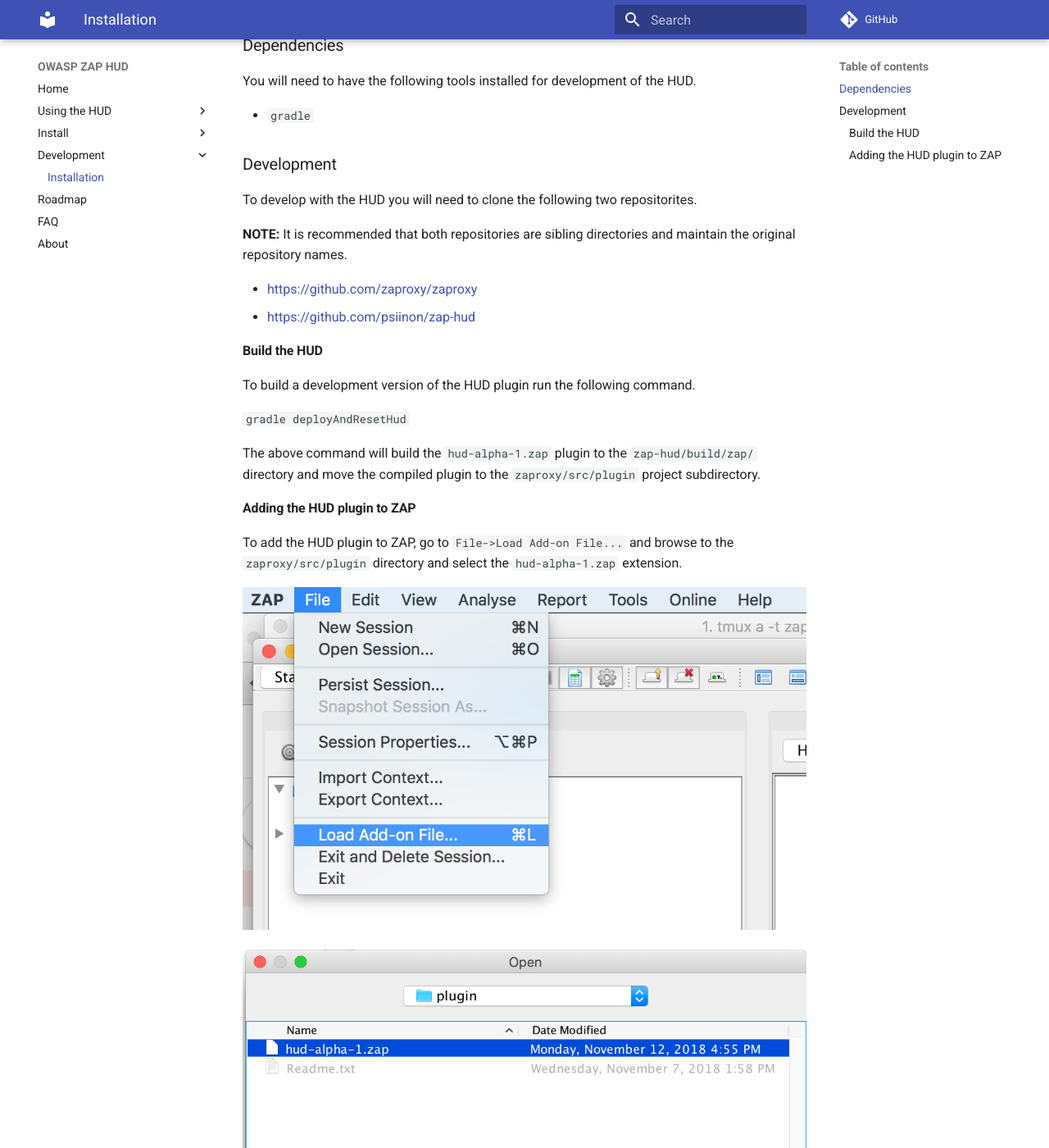
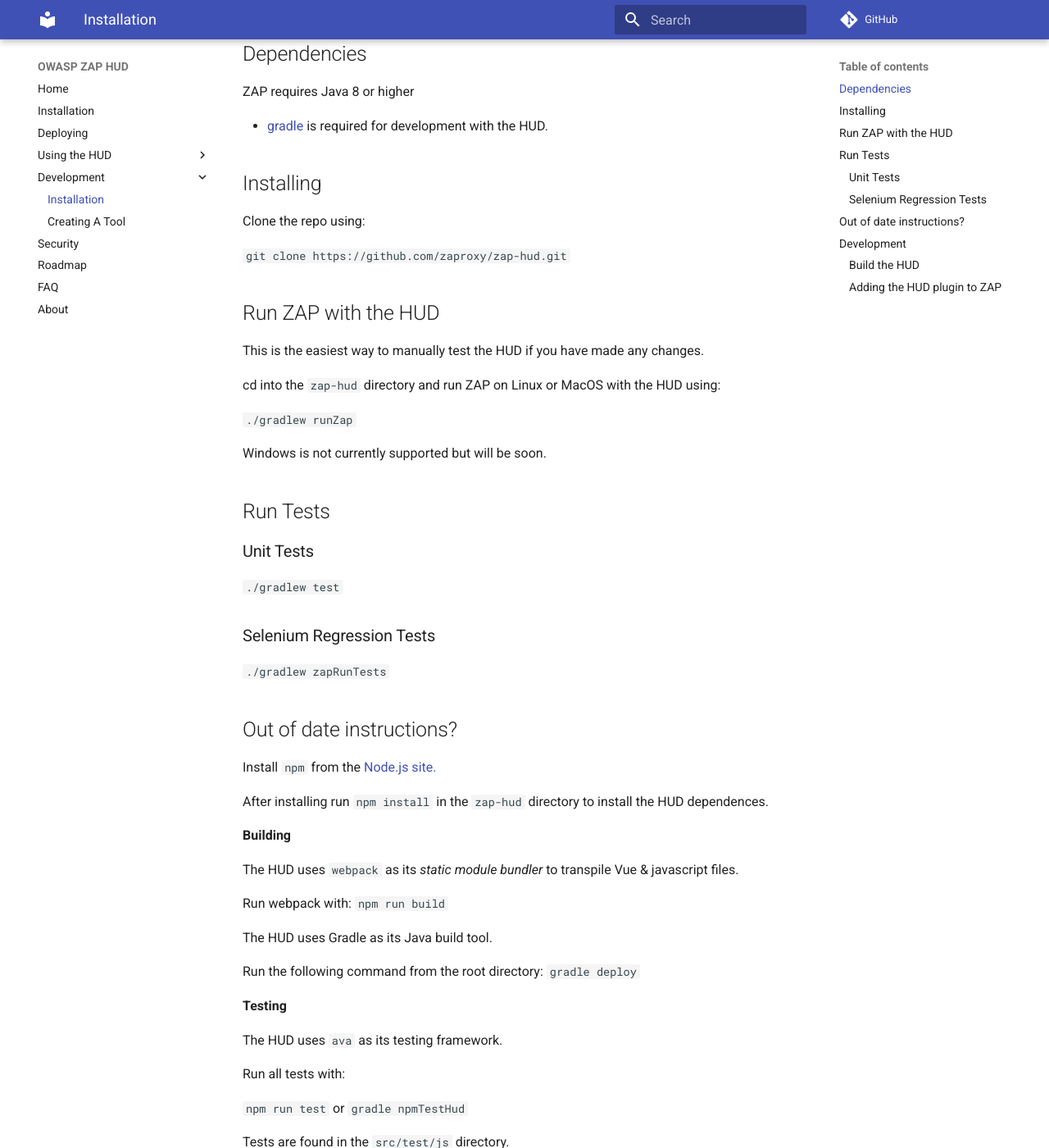
Before and after one commit to jaywon/zap-hud-wiki, an MkDocs documentation site: the page built from docs/development/install.md, in a window 1280 px wide and 1400 px high, scrolled down 306 px. Shown: the whole window at 82% size. Built offline with MkDocs 1.6.1 and Material for MkDocs 9.7.7, drawn with Linux system fonts in a browser that asks for light colours; comment, search, counter and statistics services are not loaded; some of the changed text lies outside the part shown.

```diff
--- a/docs/development/install.md
+++ b/docs/development/install.md
@@ -1,34 +1,105 @@
-# Installing the HUD
+# Developing the HUD
+
 The HUD can be developed on:
 
-  * Linux
-  * Windows 10
-  * Mac OSX
+- Linux
+- Windows 10
+- Mac OSX
 
-### Dependencies
-You will need to have the following tools installed for development of the HUD.
+## Dependencies
 
-  * `gradle`
+ZAP requires Java 8 or higher
 
-### Development
+- [gradle](https://gradle.org/install/) is required for development with the HUD.
+
+## Installing
+
+Clone the repo using:
+
+`git clone https://github.com/zaproxy/zap-hud.git`
+
+## Run ZAP with the HUD
+
+This is the easiest way to manually test the HUD if you have made any changes.
+
+cd into the `zap-hud` directory and run ZAP on Linux or MacOS with the HUD using:
+
+`./gradlew runZap`
+
+Windows is not currently supported but will be soon.
+
+## Run Tests
+
+### Unit Tests
+
+`./gradlew test`
+
+### Selenium Regression Tests
+
+`./gradlew zapRunTests`
+
+## Out of date instructions?
+
+Install `npm` from the [Node.js site.](https://docs.npmjs.com/getting-started/installing-node#installing-npm-from-the-nodejs-site)
+
+After installing run `npm install` in the `zap-hud` directory to install the HUD dependences.
+
+**Building**
+
+The HUD uses `webpack` as its _static module bundler_ to transpile Vue & javascript files.
+
+Run webpack with:
+`npm run build`
+
+The HUD uses Gradle as its Java build tool.
+
+Run the following command from the root directory:
+`gradle deploy`
+
+**Testing**
+
+The HUD uses `ava` as its testing framework.
+
+Run all tests with:
+
+`npm run test` or `gradle npmTestHud`
+
+Tests are found in the `src/test/js` directory.
+
+**Linting**
+
+The HUD uses `xo` as its linter.
+
+Run the linter with:
+
+`npm run lint` or `gradle npmLintAllHud`
+
+If you want to lint just the staged changes use:
+
+`npm run lint-staged` or `gradle npmLintStagedHud`
+
+// Need to verify if the instructions below are still up to date
+
+## Development
+
 To develop with the HUD you will need to clone the following two repositorites.
 
 **NOTE:** It is recommended that both repositories are sibling directories and maintain the original repository names.
 
-  * [https://github.com/zaproxy/zaproxy](https://github.com/zaproxy/zaproxy)
-  * [https://github.com/psiinon/zap-hud](https://github.com/psiinon/zap-hud)
+- [https://github.com/zaproxy/zaproxy](https://github.com/zaproxy/zaproxy)
+- [https://github.com/psiinon/zap-hud](https://github.com/psiinon/zap-hud)
 
 #### Build the HUD
+
 To build a development version of the HUD plugin run the following command.
 
 `gradle deployAndResetHud`
 
 The above command will build the `hud-alpha-1.zap` plugin to the `zap-hud/build/zap/` directory and move the compiled plugin to the `zaproxy/src/plugin` project subdirectory.
 
+#### Adding the HUD plugin to ZAP
 
-#### Adding the HUD plugin to ZAP
 To add the HUD plugin to ZAP, go to `File->Load Add-on File...` and browse to the `zaproxy/src/plugin` directory and select the `hud-alpha-1.zap` extension.
-
 
 ![Load Add-on File](../img/add-plugin-dialogue.png)
 
--- a/mkdocs.yml
+++ b/mkdocs.yml
@@ -3,12 +3,15 @@ repo_url: https://github.com/psiinon/zap-hud
 strict: True
 nav:
   - Home: index.md
+  - Installation: install.md
+  - Deploying: deploy.md
   - Using the HUD:
-    - 'Tutorial': tutorial/tutorial-overview.md
-  - Install:
-      - 'Install the HUD': install/install.md
+      - 'How To Use': userguide/using-the-hud.md
+      - 'Tutorial': userguide/tutorial-overview.md
   - Development:
-    - 'Installation': development/install.md
+      - 'Installation': development/install.md
+      - 'Creating A Tool': development/create-a-tool.md
+  - Security: security.md
   - Roadmap: roadmap.md
   - FAQ: faq.md
   - About: about.md
```
Also changed, not shown: docs/deploy.md (added, +11 -0 lines), docs/development/create-a-tool.md (added, +154 -0 lines), docs/faq.md (+33 -0 lines), docs/install.md (added, +14 -0 lines), docs/security.md (added, +22 -0 lines), docs/userguide/using-the-hud.md (added, +56 -0 lines), docs/tutorial/tutorial-overview.md (deleted), docs/userguide/tutorial-overview.md (added).
